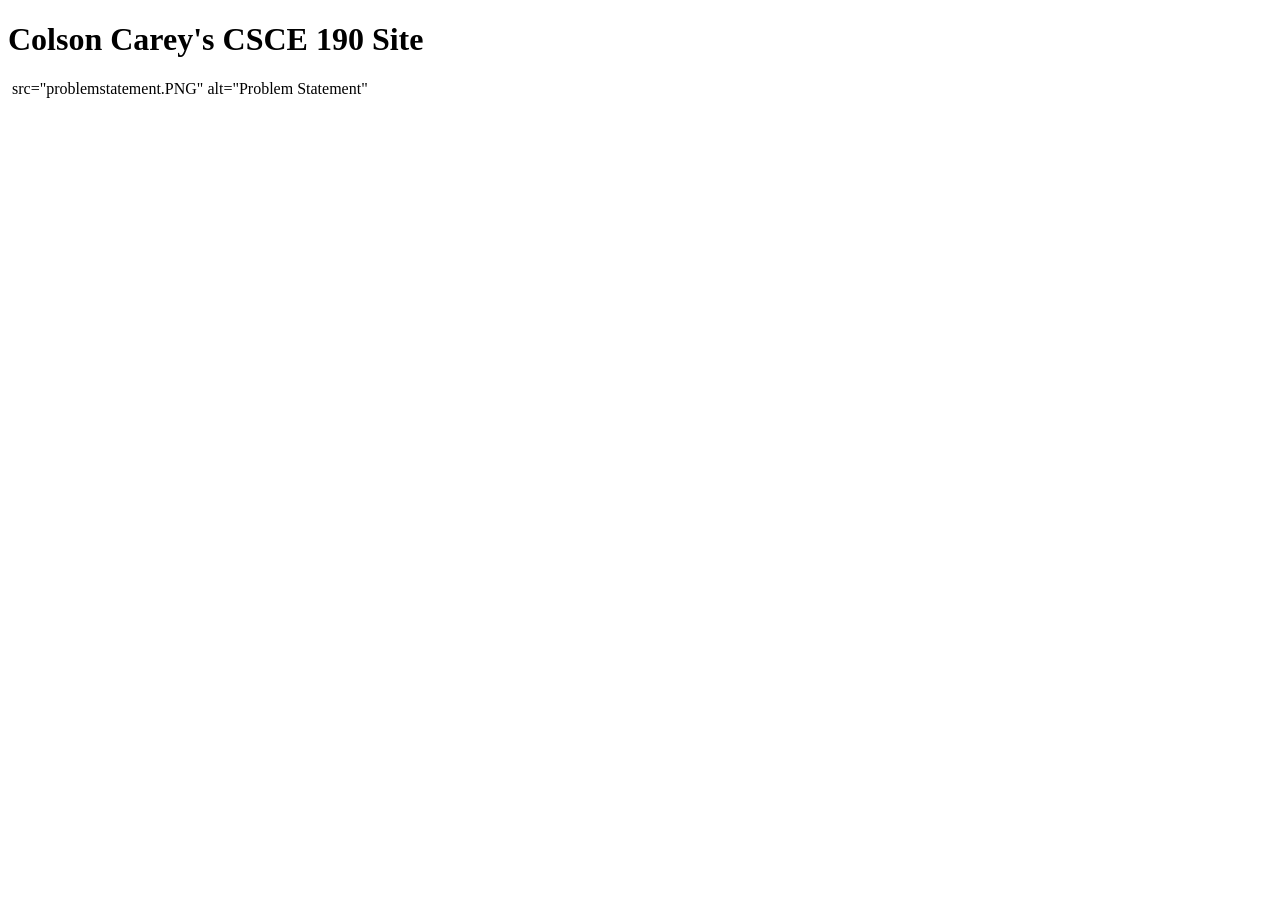
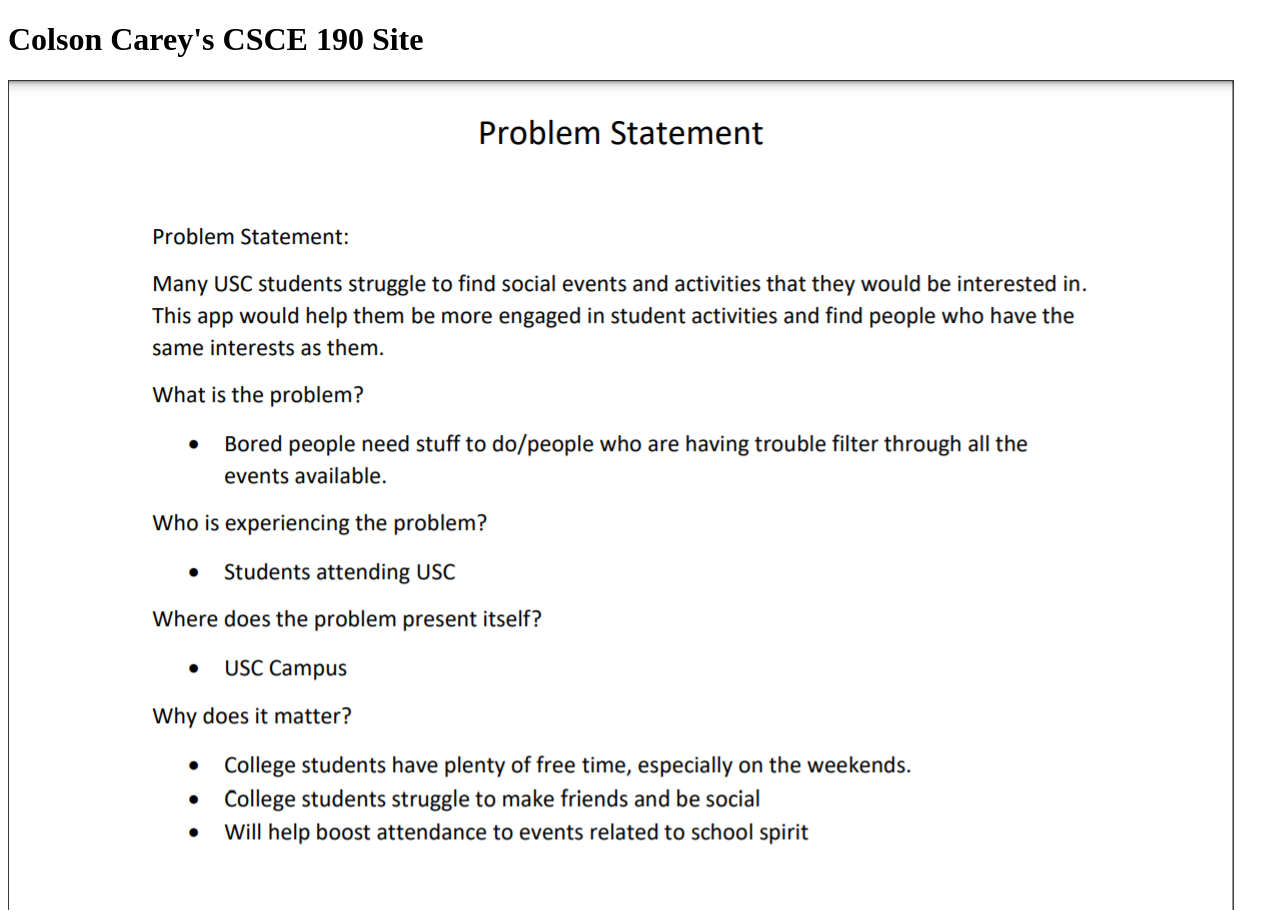
Before and after one commit to DaMegaPic/DaMegaPic.github.io, a plain HTML site: page index.html in a window 1280 px wide. Before the commit the page ends 800 px from the top, so only its background shows below. Drawn offline with Linux system fonts and the light colour scheme.

Commit message:
Add files via upload

```diff
--- a/index.html
+++ b/index.html
@@ -6,6 +6,6 @@
     <body>
         <h1>Colson Carey's CSCE 190 Site</h1>
 
-        <img> src="problemstatement.PNG" alt="Problem Statement" </img>
+        <a href="ProblemStatement.pdf"><img src="problemstatement.png"></a>
     </body>
 </html>
```
